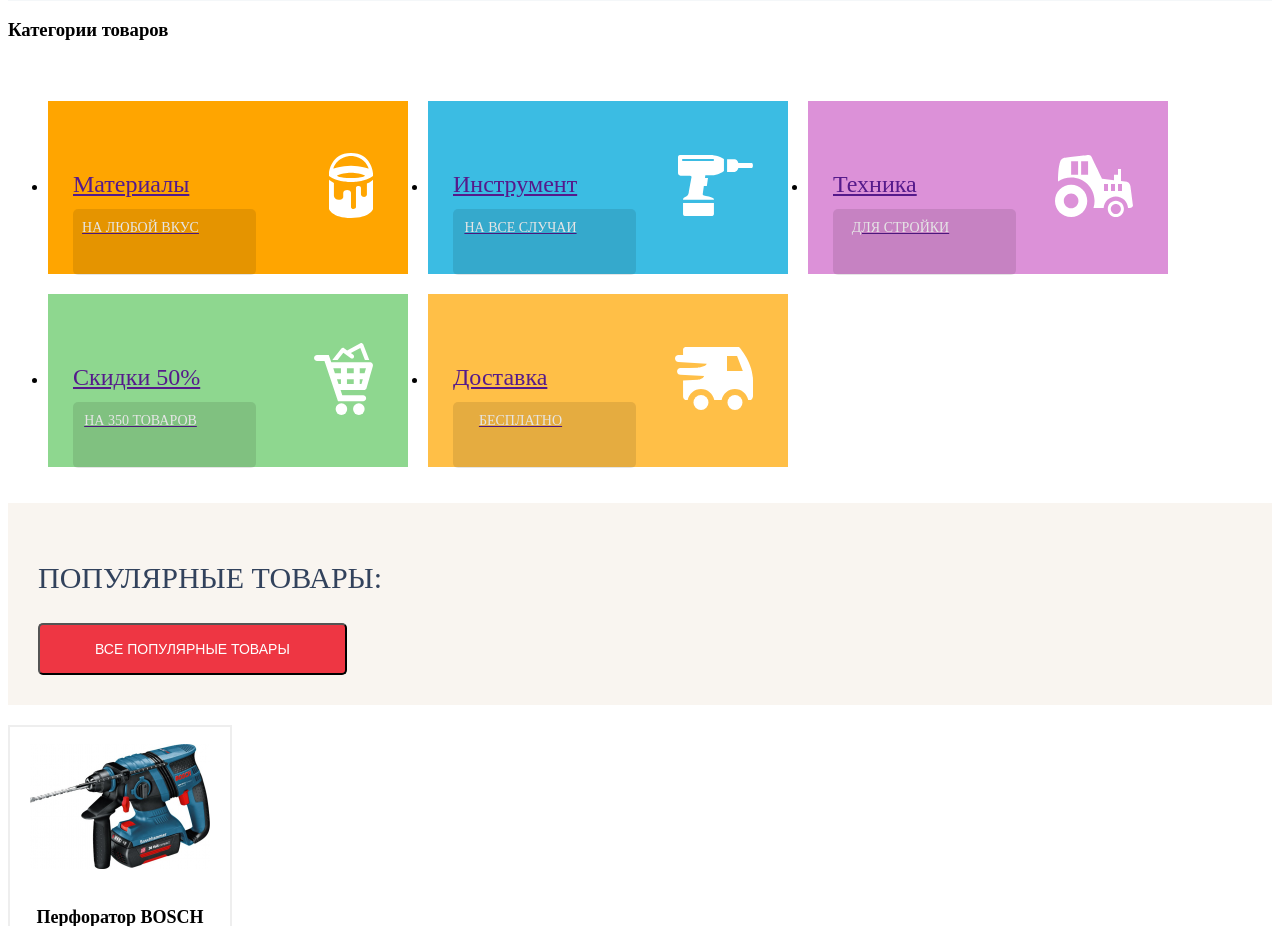
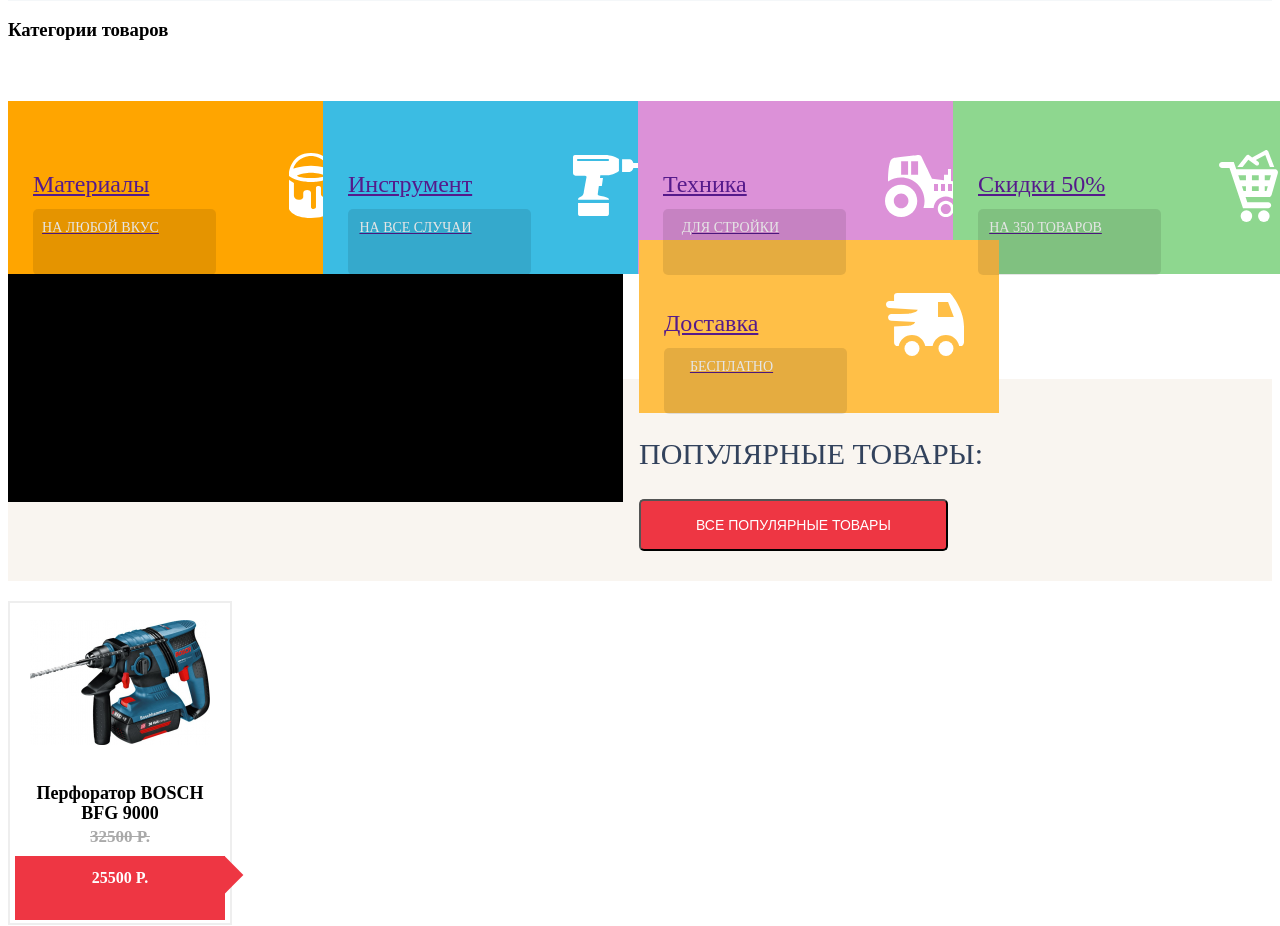
Before and after one commit to Dabudidabuday/technomart, a Node server app: page /home in a window 1280 px wide. Shown: the part 894-1820 px from the top of the page. Run offline with Node 20, Linux system fonts and the light colour scheme; style sheets or scripts are compiled from the project's sources; some libraries are stand-ins or nearby versions; some web fonts are replaced.

Commit message:
add  slider

```diff
--- a/app/scss/HomePage/category.scss
+++ b/app/scss/HomePage/category.scss
@@ -1,7 +1,19 @@
+.categories__list {
+    margin-top: 60px;
+
+    .item {
+        display: inline-block;
+        width: 300px;
+        height: 123px;
+        margin-right: 11px;
+        margin-bottom: 16px;
+    }
+}
+
 .category {
     display: flex;
-    width: 300px;
-    height: 123px;
+    width: 100%;
+    height: 100%;
     background-color: #ffbf47;
     justify-content: space-between;
     align-items: center;
@@ -10,7 +22,6 @@
 
     &--orange {
         background-color: orange;
-
     }
 
     &--blue {
@@ -20,15 +31,15 @@
     &--purple {
         background-color: #dc91d8;
     }
+
     &--green {
         background-color: #8ed78f;
     }
 
     &:hover {
-      box-shadow: 0px 0px 2px 4px rgba(0, 0, 0, 0.1);
+        box-shadow: 0px 0px 2px 4px rgba(0, 0, 0, 0.1);
 
         .category__tooltip {
-
             .tooltip__backgound {
                 opacity: 0.2;
             }
@@ -36,9 +47,7 @@
     }
 
     &:active {
-
         .category__tooltip {
-
             .tooltip__backgound {
                 opacity: 0.3;
             }
@@ -61,7 +70,6 @@
         width: 135px;
         height: 38px;
 
-
         .tooltip__backgound {
             position: absolute;
             width: 100%;
@@ -81,15 +89,3 @@
         }
     }
 }
-
-
-.categories__list {
-    display: flex;
-    flex-wrap: wrap;
-    margin-top: 60px;
-
-    .item {
-        margin-right: 20px;
-        margin-bottom: 20px;
-    }
-}
--- a/app/scss/HomePage/index.scss
+++ b/app/scss/HomePage/index.scss
@@ -1,5 +1,6 @@
 @import '../basicComponents/header/index.scss';
 @import '../basicComponents/productCard/small/index.scss';
 @import 'category.scss';
+@import 'slider.scss';
 @import 'popularProducts.scss';
 @import 'popularBrends.scss';
--- /dev/null
+++ b/app/scss/HomePage/slider.scss
@@ -0,0 +1,8 @@
+.slider {
+    display: inline-block;
+    float: left;
+    width: 615px;
+    margin-right: 16px;
+    height: 262px;
+    background: #000;
+}
```
Also changed, not shown: app/scss/framework/index.scss (+10 -0 lines), layouts/HomePage/category.njk (+14 -12 lines).
